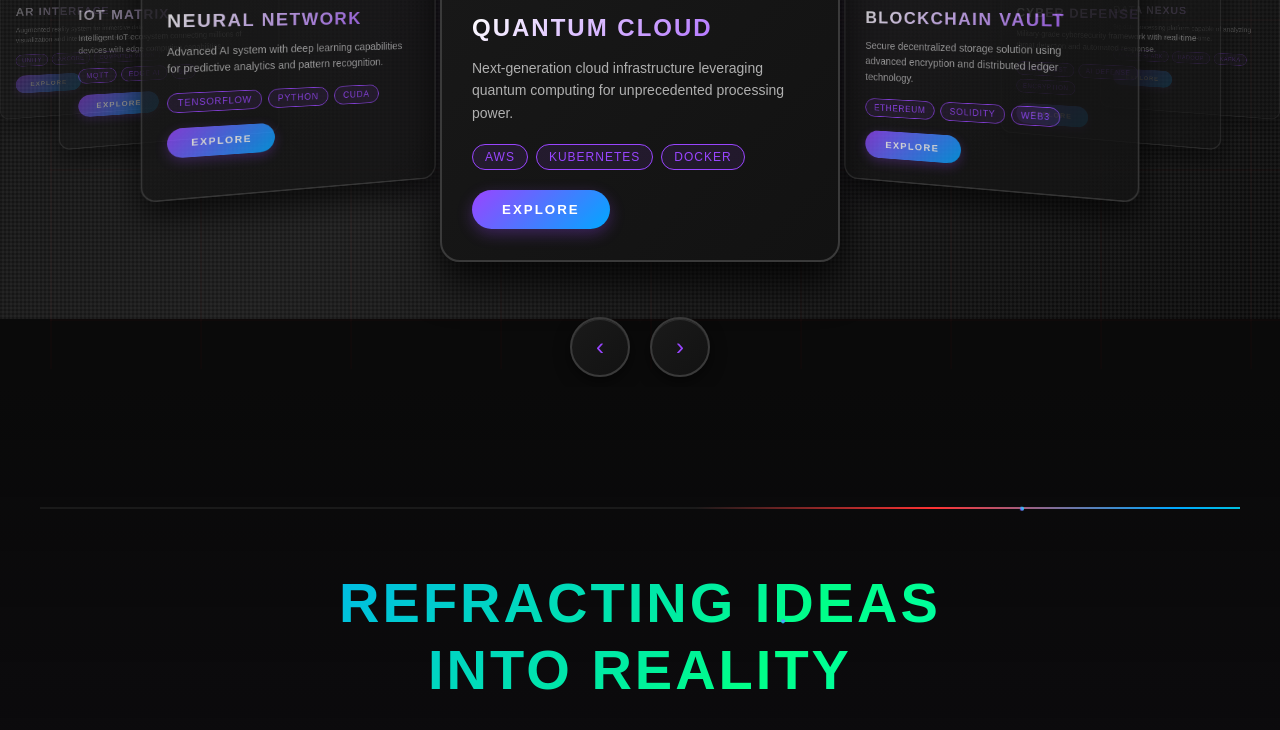
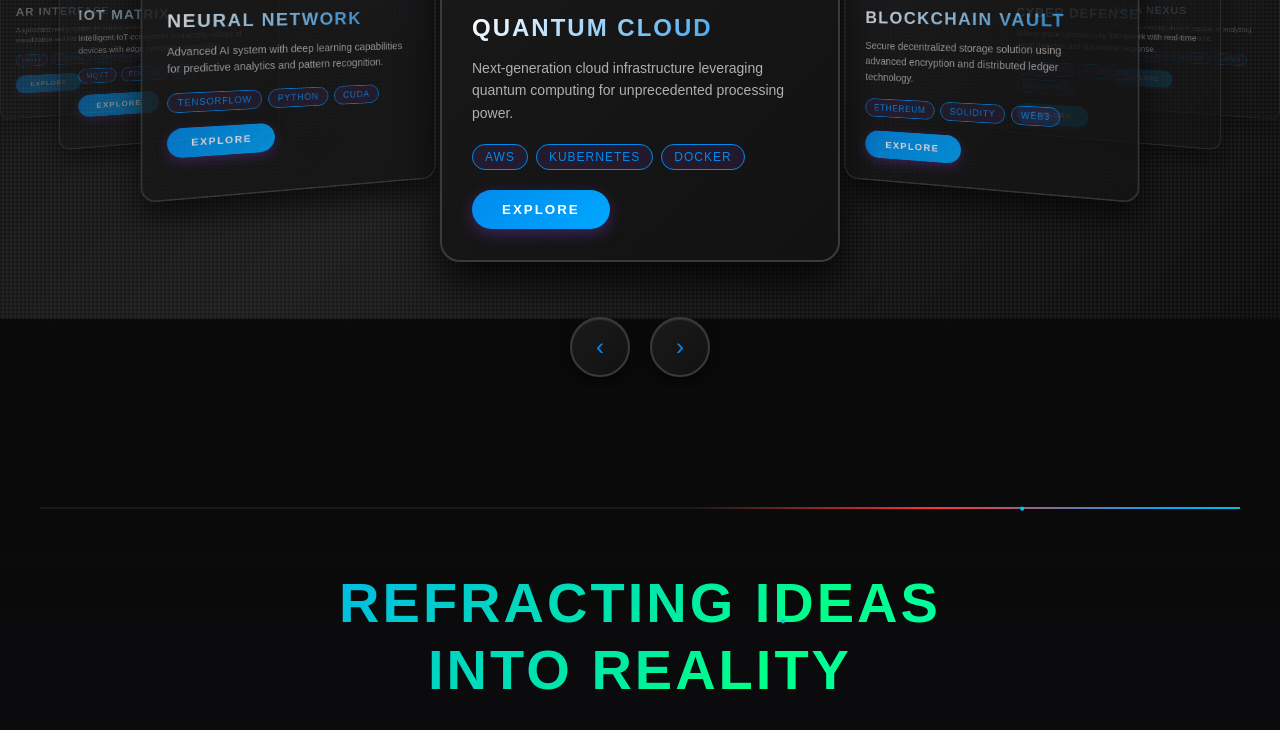
Before and after one commit to Jandel2023/jandelwebsite2026, a website: page index.html in a window 1280 px wide. Shown: the part 481-1211 px from the top of the page. Drawn offline with Linux system fonts and the light colour scheme.

Commit message:
change purple to #008aed

```diff
--- a/templatemo-prism-flux.css
+++ b/templatemo-prism-flux.css
@@ -25,7 +25,7 @@ https://templatemo.com/tm-600-prism-flux
 	--accent-red: #ff3333;
 	--accent-blue: #00a8ff;
 	--accent-green: #00ff88;
-	--accent-purple: #9945ff;
+	--accent-purple: #008aed;
 	--accent-cyan: #00ffff;
 	--text-primary: #ffffff;
 	--text-secondary: #b0b0b0;
```
